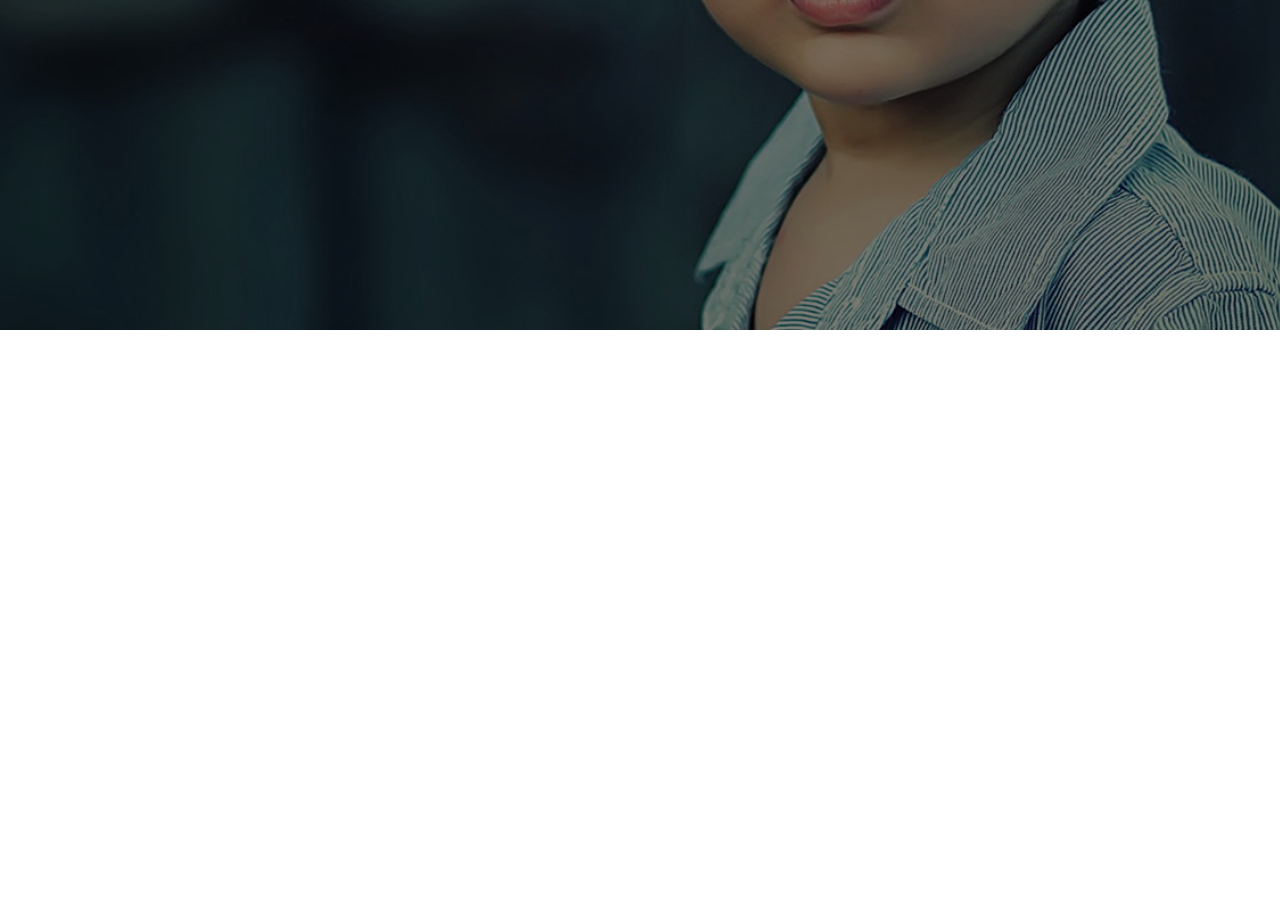
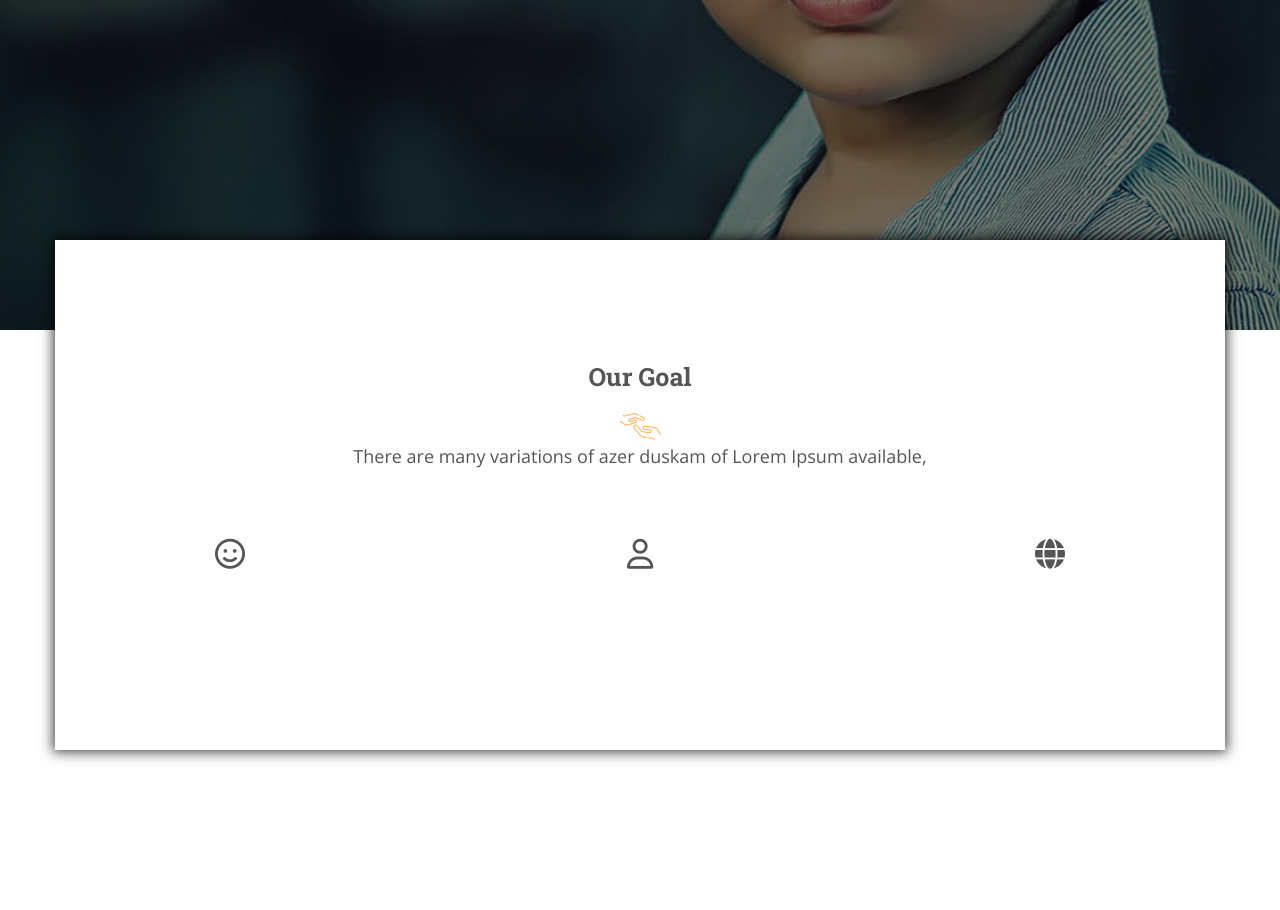
Before and after one commit to AkibRahman24/Trust-Demo-, a plain HTML site: page index.html in a window 1280 px wide. Shown: the part 806-1716 px from the top of the page. Before the commit the page ends 1136 px from the top, so only its background shows below. Drawn offline with nearby package versions, Linux system fonts and the light colour scheme; files that its build step writes are made by us from their sources; files whose address does not match are found by name.

Commit message:
first commit

```diff
--- a/css/style.css
+++ b/css/style.css
@@ -1,31 +1,40 @@
 /* Common css */
-*{margin: 0;
-padding: 0;
+* {
+    margin: 0;
+    padding: 0;
 }
-ul,ol{
+
+ul,
+ol {
     list-style-type: none;
 }
-a{
+
+a {
     text-decoration: none;
 }
-.container{
+
+.container {
     width: 1170px;
     margin: 0 auto;
 }
+
 /* Common css end  */
-#topBar{
+#topBar {
     padding: 20px 0;
     background: #3e3e3e;
 }
-.topBarContent{
+
+.topBarContent {
     display: flex;
     justify-content: space-between;
 }
-.topBarLeft{
+
+.topBarLeft {
     display: flex;
     gap: 30px;
 }
-.topBarLeft p{
+
+.topBarLeft p {
     color: white;
     font-size: 12px;
     font-family: "Open Sans", sans-serif;
@@ -33,42 +42,50 @@ a{
     vertical-align: middle;
 
 }
-.topBarLeft i{
+
+.topBarLeft i {
     padding-right: 15px;
     font-size: 15px;
     display: inline-block;
 }
-.topBarRight a{
+
+.topBarRight a {
     color: white;
     font-size: 12px;
     font-family: "Open Sans", sans-serif;
     font-weight: 700;
 }
-.topBarRight{
+
+.topBarRight {
     display: flex;
     gap: 25px;
 }
-.topBarRight i{
+
+.topBarRight i {
     padding-right: 15px;
     font-size: 15px;
     transition: .4s;
 }
-.topBarRight a:hover{
+
+.topBarRight a:hover {
     color: #f8b864;
 }
 
-.logowithMenu{
+.logowithMenu {
     display: flex;
     justify-content: space-between;
 
 }
-.logo{
+
+.logo {
     padding-top: 15px;
 }
-.menu ul li{
+
+.menu ul li {
     display: inline-block;
 }
-.menu ul li a{
+
+.menu ul li a {
     font-size: 15px;
     font-family: "Open Sans", sans-serif;
     font-weight: 700;
@@ -78,57 +95,133 @@ a{
     line-height: 90px;
     transition: .4s;
 }
-.menu ul li a:hover{
+
+.menu ul li a:hover {
     color: #f8b864;
 }
 
-#bannerpart{
+#bannerpart {
 
     background: url(../images/Banner.jpg);
     background-repeat: no-repeat;
     background-position: center;
     background-size: cover;
 }
-.overlay{
+
+.overlay {
     background: rgba(0, 0, 0, 0.5);
     padding-top: 310px;
     padding-bottom: 430px;
 
 }
 
-.bannerContent{
+.bannerContent {
     text-align: center;
     color: aliceblue;
     font-family: "Roboto Slab", serif;
 
 }
-.bannerContent h2{
+
+.bannerContent h2 {
     font-size: 30px;
     font-weight: 700;
     line-height: 36px;
 }
-.bannerContent h1{
+
+.bannerContent h1 {
     font-size: 60px;
     font-weight: 700;
     line-height: 72px;
 }
-.bannerContent p{
+
+.bannerContent p {
     padding: 0 250px;
     line-height: 35px;
     padding-bottom: 50px;
 }
-.bannerContent span{
+
+.bannerContent span {
     color: #f8b864;
 }
 
-.bannerContent a{
+.bannerContent a {
     padding: 20px 50px;
     background: #f8b864;
     border-radius: 50px;
     color: aliceblue;
     transition: .4s;
 }
-.bannerContent a:hover{
+
+.bannerContent a:hover {
     background: aliceblue;
     color: #f8b864;
 }
+
+/* Card part start */
+#cardpart {
+    height: 580px;
+}
+
+.cardback {
+    position: relative;
+}
+
+.card {
+    position: absolute;
+    height: 510px;
+    width: 100%;
+    background: white;
+    -webkit-box-shadow: 0px 0px 12px 2px rgba(0, 0, 0, 0.75);
+    -moz-box-shadow: 0px 0px 12px 2px rgba(0, 0, 0, 0.75);
+    box-shadow: 0px 0px 12px 2px rgba(0, 0, 0, 0.75);
+    top: -90px;
+    left: 0px;
+
+}
+
+.textpart {
+    text-align: center;
+    padding-top: 120px;
+    color: #555555;
+
+}
+
+.textpart h3 {
+    font-size: 25px;
+    font-family: "Roboto Slab", serif;
+    color: #555555;
+    padding-bottom: 20px;
+}
+
+.handlogo1 {
+    position: relative;
+}
+
+.handlogo1::before {
+    position: absolute;
+    height: 3px;
+    width: 170px;
+    top: 0;
+    left: 0;
+}
+
+.textpart p {
+    font-family: "Open Sans", sans-serif;
+    font-size: 18px;
+}
+
+.iconpart {
+    display: flex;
+    justify-content: space-between;
+}
+
+.iconpart p {
+    font-size: 30px;
+    padding-top: 70px;
+    padding-left: 160px;
+    padding-right: 160px;
+    color: #555555;
+}
+
+
+/* Card part end */
--- a/index.html
+++ b/index.html
@@ -1,25 +1,33 @@
 <!DOCTYPE html>
 <html lang="en">
+
 <head>
     <meta charset="UTF-8">
     <meta name="viewport" content="width=device-width, initial-scale=1.0">
     <!-- Google Fonts -->
     <link rel="preconnect" href="https://fonts.googleapis.com">
     <link rel="preconnect" href="https://fonts.gstatic.com" crossorigin>
-    <link href="https://fonts.googleapis.com/css2?family=Open+Sans:ital,wght@0,300..800;1,300..800&family=Poppins:ital,wght@0,100;0,200;0,300;0,400;0,500;0,600;0,700;0,800;0,900;1,100;1,200;1,300;1,400;1,500;1,600;1,700;1,800;1,900&display=swap" rel="stylesheet">
+    <link
+        href="https://fonts.googleapis.com/css2?family=Open+Sans:ital,wght@0,300..800;1,300..800&family=Poppins:ital,wght@0,100;0,200;0,300;0,400;0,500;0,600;0,700;0,800;0,900;1,100;1,200;1,300;1,400;1,500;1,600;1,700;1,800;1,900&display=swap"
+        rel="stylesheet">
     <link rel="preconnect" href="https://fonts.googleapis.com">
     <link rel="preconnect" href="https://fonts.gstatic.com" crossorigin>
-    <link href="https://fonts.googleapis.com/css2?family=Open+Sans:ital,wght@0,300..800;1,300..800&family=Poppins:ital,wght@0,100;0,200;0,300;0,400;0,500;0,600;0,700;0,800;0,900;1,100;1,200;1,300;1,400;1,500;1,600;1,700;1,800;1,900&family=Roboto+Slab:wght@100..900&display=swap" rel="stylesheet">
+    <link
+        href="https://fonts.googleapis.com/css2?family=Open+Sans:ital,wght@0,300..800;1,300..800&family=Poppins:ital,wght@0,100;0,200;0,300;0,400;0,500;0,600;0,700;0,800;0,900;1,100;1,200;1,300;1,400;1,500;1,600;1,700;1,800;1,900&family=Roboto+Slab:wght@100..900&display=swap"
+        rel="stylesheet">
     <!-- Google fonts -->
-    <link rel="stylesheet" href="../class10/css/style.css">
-    <link rel="stylesheet" href="../class10/css/all.min.css">
+    <link rel="stylesheet" href="css/all.min.css">
+    <link rel="stylesheet" href="css/style.css">
     <title>Trust Demo</title>
 </head>
+
 <body>
+    <!-- Menu start -->
     <section id="topBar">
         <div class="container">
             <div class="topBarContent">
-                <div class="topBarLeft"><p><i class="fa-solid fa-envelope"></i>lorem@gmail.com</p>
+                <div class="topBarLeft">
+                    <p><i class="fa-solid fa-envelope"></i>lorem@gmail.com</p>
                     <p><i class="fa-solid fa-phone"></i>999999</p>
                 </div>
                 <div class="topBarRight">
@@ -35,7 +43,7 @@
     <section id="topHeader">
         <div class="container">
             <div class="logowithMenu">
-                <div class="logo"><img src="../class10/images/logo.png" alt="Logo"></div>
+                <div class="logo"><img src="images/logo.png" alt="Logo"></div>
                 <div class="menu">
                     <ul>
                         <li><a href="#">Home</a></li>
@@ -55,15 +63,50 @@
                     <div class="bannerContent">
                         <h2>Help The <span>People</span></h2>
                         <h1>Grow up <span>humanity</span> & <span>kindness</span></h1>
-                    <p>There are many variations of passages of Lorem Ipsum available, but the majority have suffered alteration in some form.</p>
+                        <p>There are many variations of passages of Lorem Ipsum available, but the majority have
+                            suffered alteration in some form.</p>
                         <a href="#">Donate Now</a>
                     </div>
 
                 </div>
             </div>
         </section>
+        <!-- Menu end -->
+
+        <!-- Card part start -->
+        <section id="cardpart">
+            <div class="container">
+                <div class="cardback">
+                    <div class="card">
+                        <div class="textpart">
+                            <h3>Our Goal</h3>
+                            <div class="handlogo1">
+
+
+                                <img src="images/handlogo.png" alt="handlogo.png">
+
+
+                            </div>
+                            <p>There are many variations of azer duskam of Lorem Ipsum available,</p>
+                        </div>
+                        <div class="iconpart">
+                            <p><i class="fa-regular fa-face-smile"></i></p>
+                            <p><i class="fa-regular fa-user"></i></p>
+                            <p><i class="fa-solid fa-globe"></i></p>
+
+                        </div>
+
+
+                    </div>
+                </div>
+            </div>
+        </section>
+
+        <!-- card part end -->
+
 
 
     </section>
 </body>
+
 </html>
```
Also changed, not shown: images/handlogo.png (added). Lines whose indentation alone changed are shown as unchanged.
